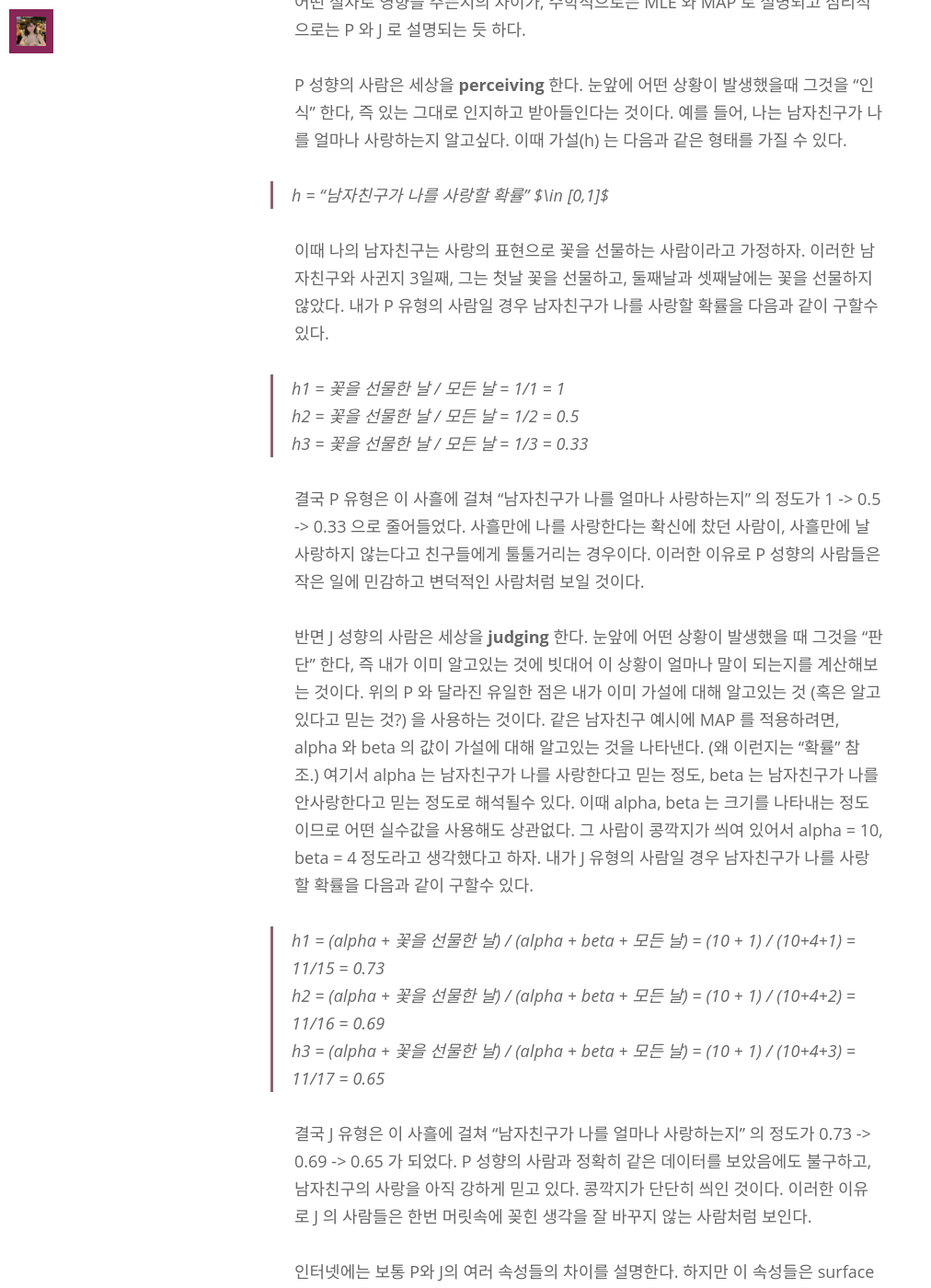
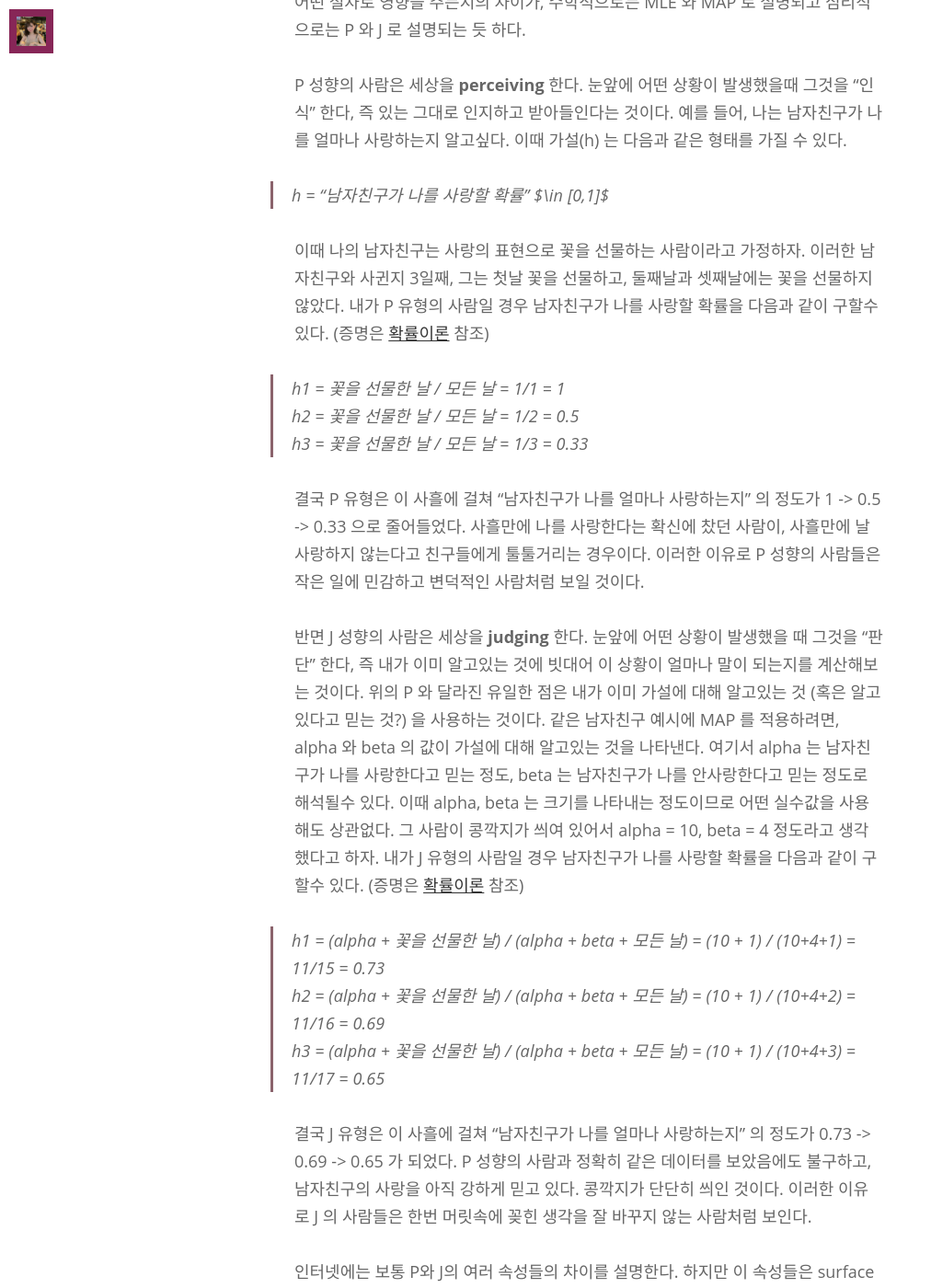
Before and after one commit to minniie/minniie.github.io, a Jekyll site: the page built from _posts/2021-08-04-post3.markdown, in a window 1280 px wide and 1400 px high, scrolled down 1733 px. Shown: the whole window at 92% size, without its empty margins (0-1012 px from the left). Built offline with Jekyll 4.4.1, drawn with Linux system fonts in a browser that asks for light colours; nearby versions of some CDN libraries; some web fonts are replaced.

Commit message:
Update 2021-08-04-post3.markdown

```diff
--- a/_posts/2021-08-04-post3.markdown
+++ b/_posts/2021-08-04-post3.markdown
@@ -19,7 +19,7 @@ P 성향의 사람은 세상을 **perceiving** 한다. 눈앞에 어떤 상황
 >h = "남자친구가 나를 사랑할 확률"
 $\in \[0,1\]$
 
-이때 나의 남자친구는 사랑의 표현으로 꽃을 선물하는 사람이라고 가정하자. 이러한 남자친구와 사귄지 3일째, 그는 첫날 꽃을 선물하고, 둘째날과 셋째날에는 꽃을 선물하지 않았다. 내가 P 유형의 사람일 경우 남자친구가 나를 사랑할 확률을 다음과 같이 구할수 있다.
+이때 나의 남자친구는 사랑의 표현으로 꽃을 선물하는 사람이라고 가정하자. 이러한 남자친구와 사귄지 3일째, 그는 첫날 꽃을 선물하고, 둘째날과 셋째날에는 꽃을 선물하지 않았다. 내가 P 유형의 사람일 경우 남자친구가 나를 사랑할 확률을 다음과 같이 구할수 있다. (증명은 [확률이론](https://minniie.github.io/%ED%99%95%EB%A5%A0/2021/07/27/probability.html) 참조)
 >h1 = 꽃을 선물한 날 / 모든 날 = 1/1 = 1
 >
 >h2 = 꽃을 선물한 날 / 모든 날 = 1/2 = 0.5
@@ -28,7 +28,7 @@ $\in \[0,1\]$
 
 결국 P 유형은 이 사흘에 걸쳐 “남자친구가 나를 얼마나 사랑하는지” 의 정도가 1 -> 0.5 -> 0.33 으로 줄어들었다. 사흘만에 나를 사랑한다는 확신에 찼던 사람이, 사흘만에 날 사랑하지 않는다고 친구들에게 툴툴거리는 경우이다. 이러한 이유로 P 성향의 사람들은 작은 일에 민감하고 변덕적인 사람처럼 보일 것이다.
 
-반면 J 성향의 사람은 세상을 **judging** 한다. 눈앞에 어떤 상황이 발생했을 때 그것을 “판단” 한다, 즉 내가 이미 알고있는 것에 빗대어 이 상황이 얼마나 말이 되는지를 계산해보는 것이다. 위의 P 와 달라진 유일한 점은 내가 이미 가설에 대해 알고있는 것 (혹은 알고 있다고 믿는 것?) 을 사용하는 것이다. 같은 남자친구 예시에 MAP 를 적용하려면, alpha 와 beta 의 값이 가설에 대해 알고있는 것을 나타낸다. (왜 이런지는 “확률” 참조.) 여기서 alpha 는 남자친구가 나를 사랑한다고 믿는 정도, beta 는 남자친구가 나를 안사랑한다고 믿는 정도로 해석될수 있다. 이때 alpha, beta 는 크기를 나타내는 정도이므로 어떤 실수값을 사용해도 상관없다. 그 사람이 콩깍지가 씌여 있어서 alpha = 10, beta = 4 정도라고 생각했다고 하자. 내가 J 유형의 사람일 경우 남자친구가 나를 사랑할 확률을 다음과 같이 구할수 있다.
+반면 J 성향의 사람은 세상을 **judging** 한다. 눈앞에 어떤 상황이 발생했을 때 그것을 “판단” 한다, 즉 내가 이미 알고있는 것에 빗대어 이 상황이 얼마나 말이 되는지를 계산해보는 것이다. 위의 P 와 달라진 유일한 점은 내가 이미 가설에 대해 알고있는 것 (혹은 알고 있다고 믿는 것?) 을 사용하는 것이다. 같은 남자친구 예시에 MAP 를 적용하려면, alpha 와 beta 의 값이 가설에 대해 알고있는 것을 나타낸다. 여기서 alpha 는 남자친구가 나를 사랑한다고 믿는 정도, beta 는 남자친구가 나를 안사랑한다고 믿는 정도로 해석될수 있다. 이때 alpha, beta 는 크기를 나타내는 정도이므로 어떤 실수값을 사용해도 상관없다. 그 사람이 콩깍지가 씌여 있어서 alpha = 10, beta = 4 정도라고 생각했다고 하자. 내가 J 유형의 사람일 경우 남자친구가 나를 사랑할 확률을 다음과 같이 구할수 있다. (증명은 [확률이론](https://minniie.github.io/%ED%99%95%EB%A5%A0/2021/07/27/probability.html) 참조)
 
 >h1 = (alpha + 꽃을 선물한 날) / (alpha + beta + 모든 날) = (10 + 1) / (10+4+1) = 11/15 = 0.73
 >
```
